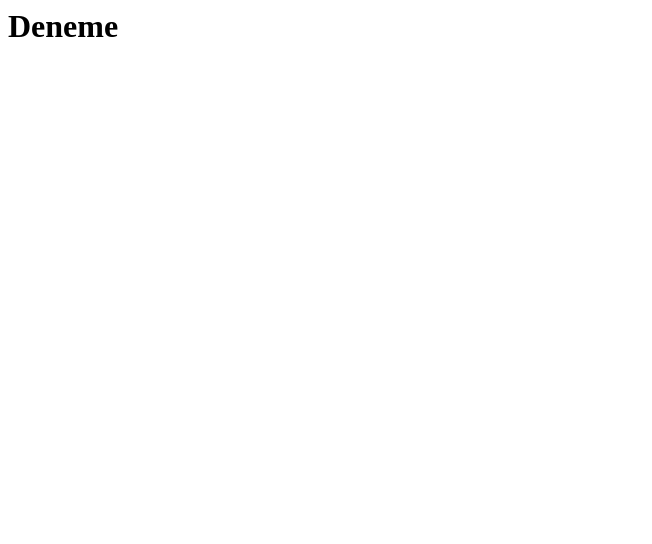
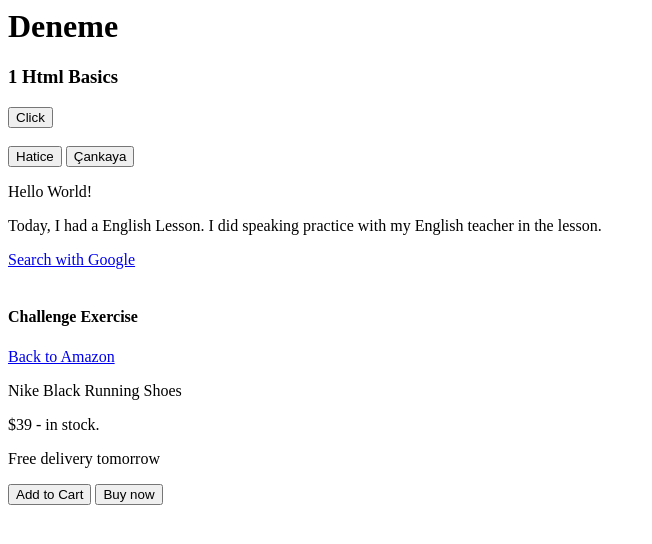
Before and after one commit to haticecankaya/Exercises-HTML-CSS, a plain HTML site: page index.html in a window 1280 px wide. Shown: the whole page, without its empty margins (0-652 px from the left). Drawn offline with Linux system fonts and the light colour scheme.

Commit message:
html basics

```diff
--- a/index.html
+++ b/index.html
@@ -5,5 +5,22 @@
 
     <body>
         <h1>Deneme</h1>
+        <section>
+            <h3>1 Html Basics</h3>
+            <button>Click</button> <br><br>
+            <button>Hatice</button>
+            <button>Çankaya</button>
+            <p>Hello World!</p>
+            <p>Today, I had a English Lesson. I did speaking practice with my English teacher in the lesson.</p>
+            <a href="https://www.google.com/" target="_blank">Search with Google</a> <br><br>
+            <h4>Challenge Exercise</h4>
+            <a href="https://www.amazon.com/" target="_blank">Back to Amazon</a>
+            <p>Nike Black Running Shoes</p>
+            <p>$39 - in stock.</p>
+            <p>Free delivery tomorrow</p>
+            <button>Add to Cart</button>
+            <button>Buy now</button>
+            <p></p>
+        </section>
     </body>
 </html>
```
